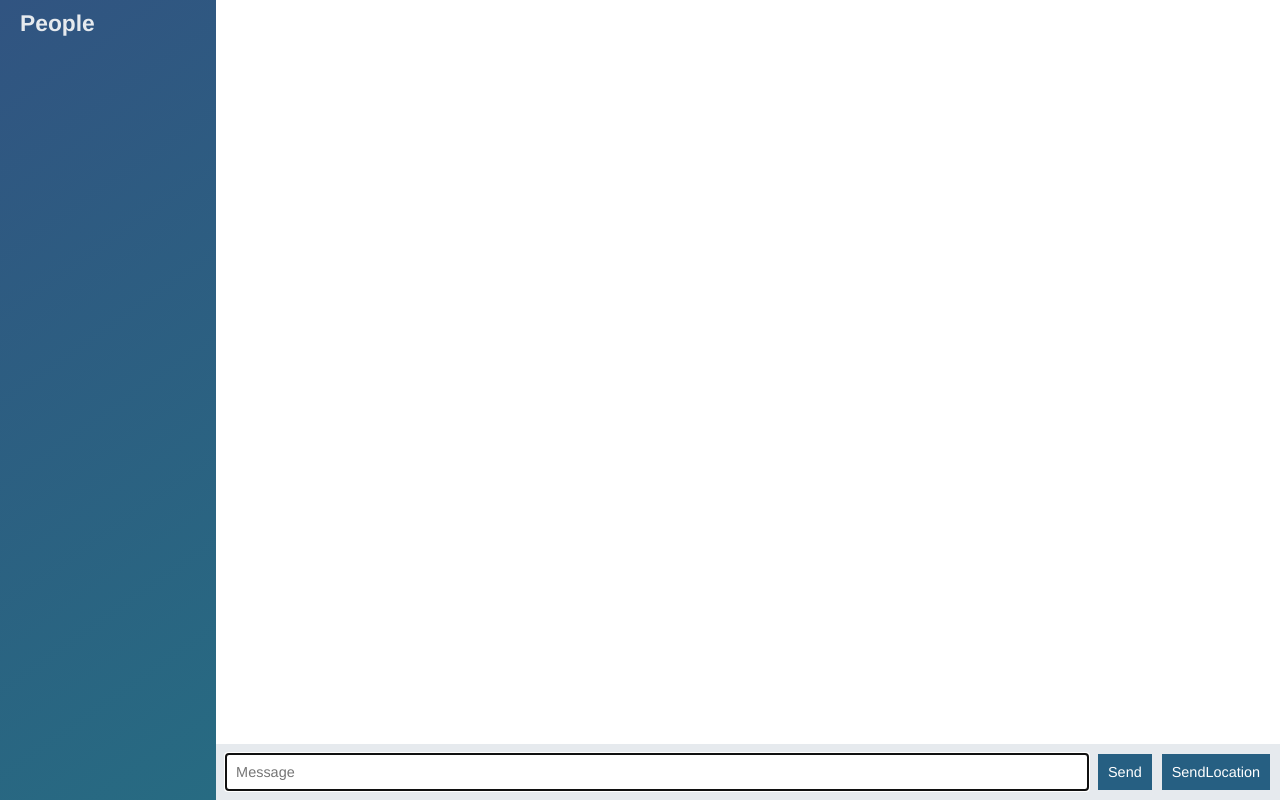
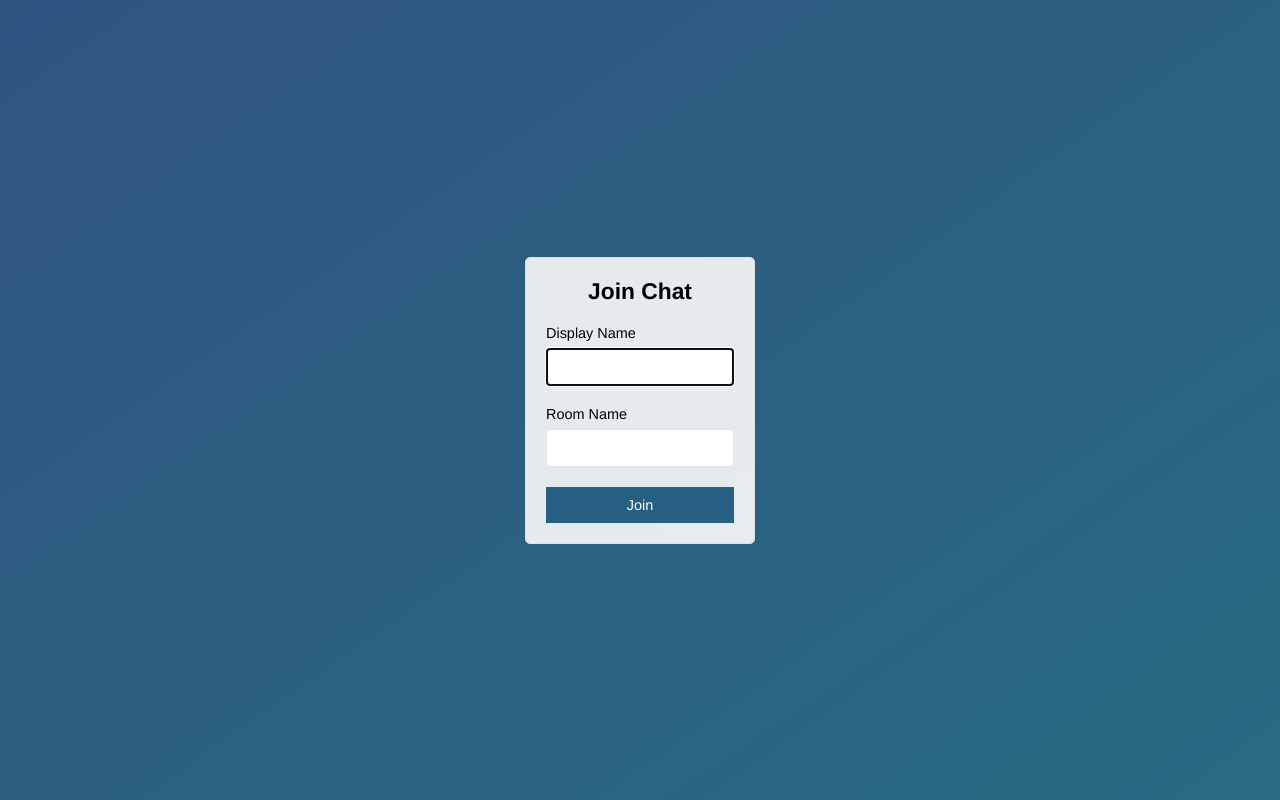
Before and after one commit to sanchithoza/node-chat-app, a website: page public/index.html in a window 1280 px wide. Drawn offline with nearby package versions, Linux system fonts and the light colour scheme; no server answers.

Commit message:
added join page

```diff
--- a/public/index.html
+++ b/public/index.html
@@ -3,53 +3,30 @@
 <html lang="en" dir="ltr">
   <head>
     <meta charset="utf-8">
+    <meta name="viewport" content="width=device-width,initial-scale=1,user-scalable=no">
     <title>Chat App</title>
-    <link rel="stylesheet" href="css/styles.min.css">
+    <link rel="stylesheet" href="/css/styles.min.css">
   </head>
-  <body class="chat">
-    <div class="chat__sidebar">
-      <h3>People</h3>
-      <div id="user">
+  <body class="centered-form">
 
+    <div class="centered-form__form">
+      <form action="chat.html">
+      <div class="form-field">
+        <h3>Join Chat</h3>
       </div>
+      <div class="form-field">
+        <label>Display Name</label>
+        <input type="text" name="name" autofocus/>
+      </div>
+      <div class="form-field">
+        <label>Room Name</label>
+        <input type="text" name="room">
+      </div>
+      <div class="form-field">
+        <button>Join</button>
+      </div>
+      </form>
     </div>
-    <div class="chat__main">
-      <ol id="messages" class="chat__messages"></ol>
-      <div class="chat__footer">
-        <form id="message-form">
-          <input type="text" name="message" value="" placeholder="Message" autofocus autocomplete="off"/>
-          <button>Send</button>
-        </form>
-        <button id="send-location">SendLocation</button>
-      </div>
 
-    </div>
-    <script id="message-template" type="text/template">
-      <li class="message">
-        <div class="message__title">
-          <h4>{{from}}</h4>
-          <span>{{createdAt}}</span>
-        </div>
-        <div class="message__body">
-          <p>{{text}}</p>
-        </div>
-      </li>
-    </script>
-    <script id="location-message-template" type="text/template">
-      <li class="message">
-        <div class="message__title">
-          <h4>{{from}}</h4>
-          <span>{{createdAt}}</span>
-        </div>
-        <div class="message__body">
-          <p><a href="{{url}}" target="_blank">My CUrrent Location</a></p>
-        </div>
-      </li>
-    </script>
-    <script src="/socket.io/socket.io.js" type="text/javascript"></script>
-    <script src='js/libs/jquery-3.4.1.min.js'></script>
-    <script src="js/libs/moment.js"></script>
-    <script src="js/libs/mustache.js"></script>
-    <script src='js/index.js'></script>
   </body>
 </html>
```
Also changed, not shown: public/chat.html (added, +56 -0 lines), public/js/chat.js (renamed from public/js/index.js).
